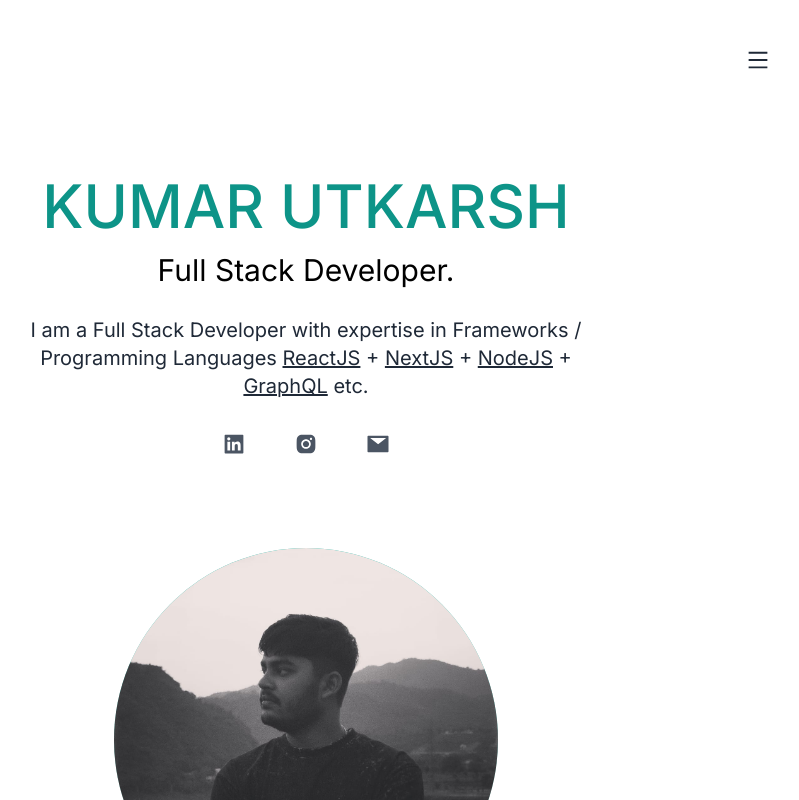
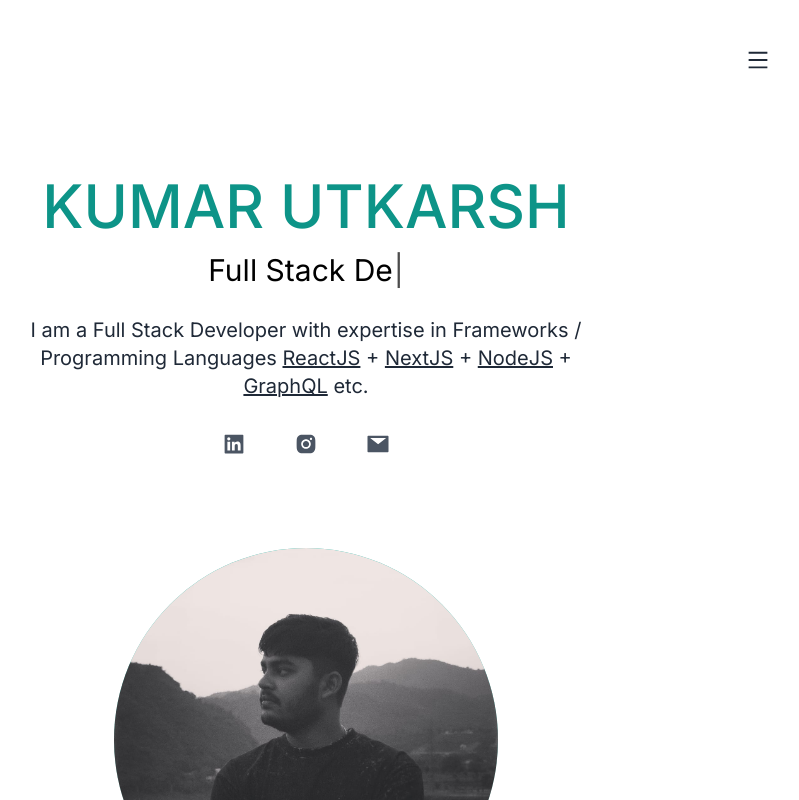
Before and after one commit to krutk/my-portfolio-v2, a Next.js app: page / in a window 1280 px wide. Shown: the top 800 px of the page, without its empty margins (334-1133 px from the left). Built offline with nearby package versions, Linux system fonts and the light colour scheme.

Commit message:
added typewriter effect

```diff
--- a/app/page.js
+++ b/app/page.js
@@ -11,6 +11,7 @@ import krutk from "/public/krutk1.jpg";
 import Image from "next/image";
 import Link from "next/link";
 import { useState } from "react";
+import Typewriter from "typewriter-effect";
 
 export default function Home() {
   const [isDropdownOpen, setIsDropdownOpen] = useState(false);
@@ -75,7 +76,13 @@ export default function Home() {
               KUMAR UTKARSH
             </h2>
             <h4 className="text-2xl py-2 dark:text-white md:text-3xl">
-              Full Stack Developer.
+              <Typewriter
+                options={{
+                  strings: ['Full Stack Developer', 'Based in India'],
+                  autoStart: true,
+                  loop: true,
+                }}
+              />
             </h4>
 
             <p className="text-sm py-5 leading-8 text-gray-800 dark:text-gray-200 max-w-xl mx-auto md:text-xl">
--- a/package.json
+++ b/package.json
@@ -15,6 +15,7 @@
     "react": "18.2.0",
     "react-dom": "18.2.0",
     "react-icons": "^4.9.0",
-    "tailwindcss": "3.3.2"
+    "tailwindcss": "3.3.2",
+    "typewriter-effect": "^2.20.1"
   }
 }
```
Also changed, not shown: 1 other file (tests, documents, lock files or other folders).
